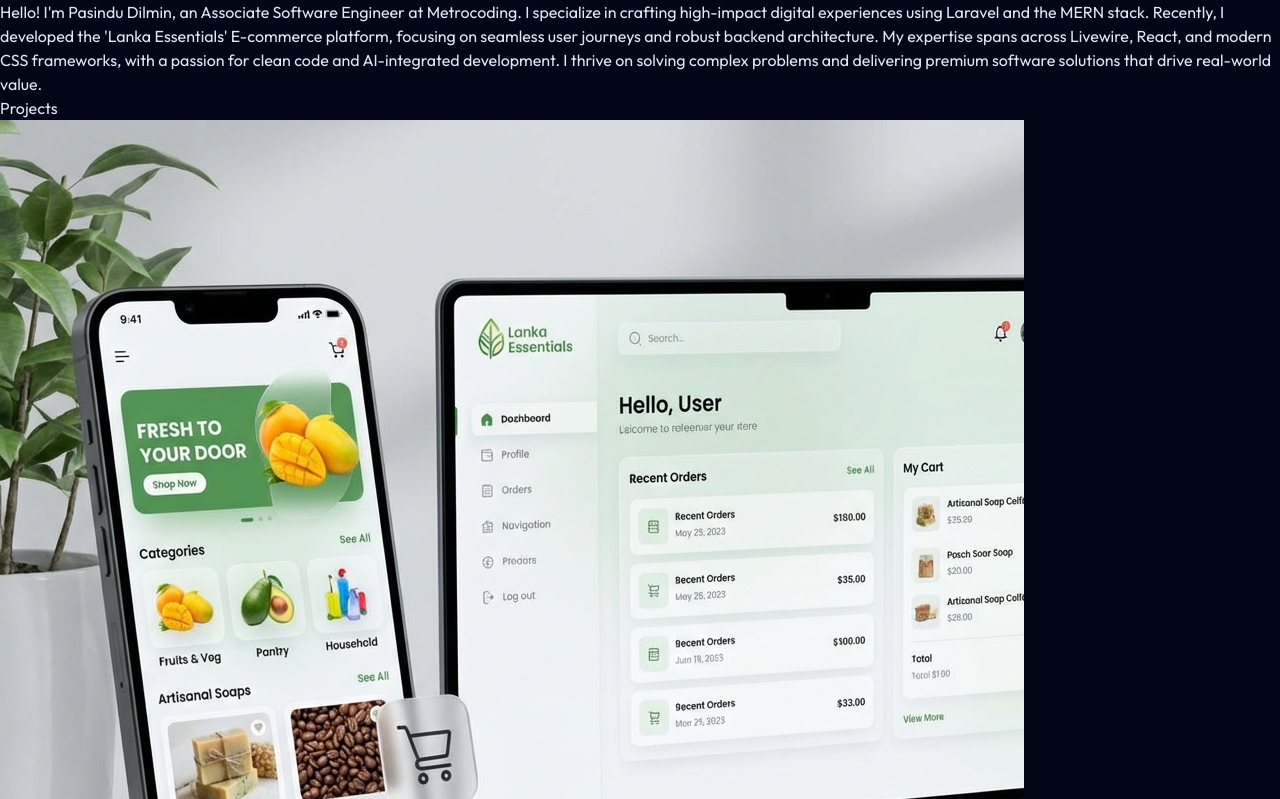
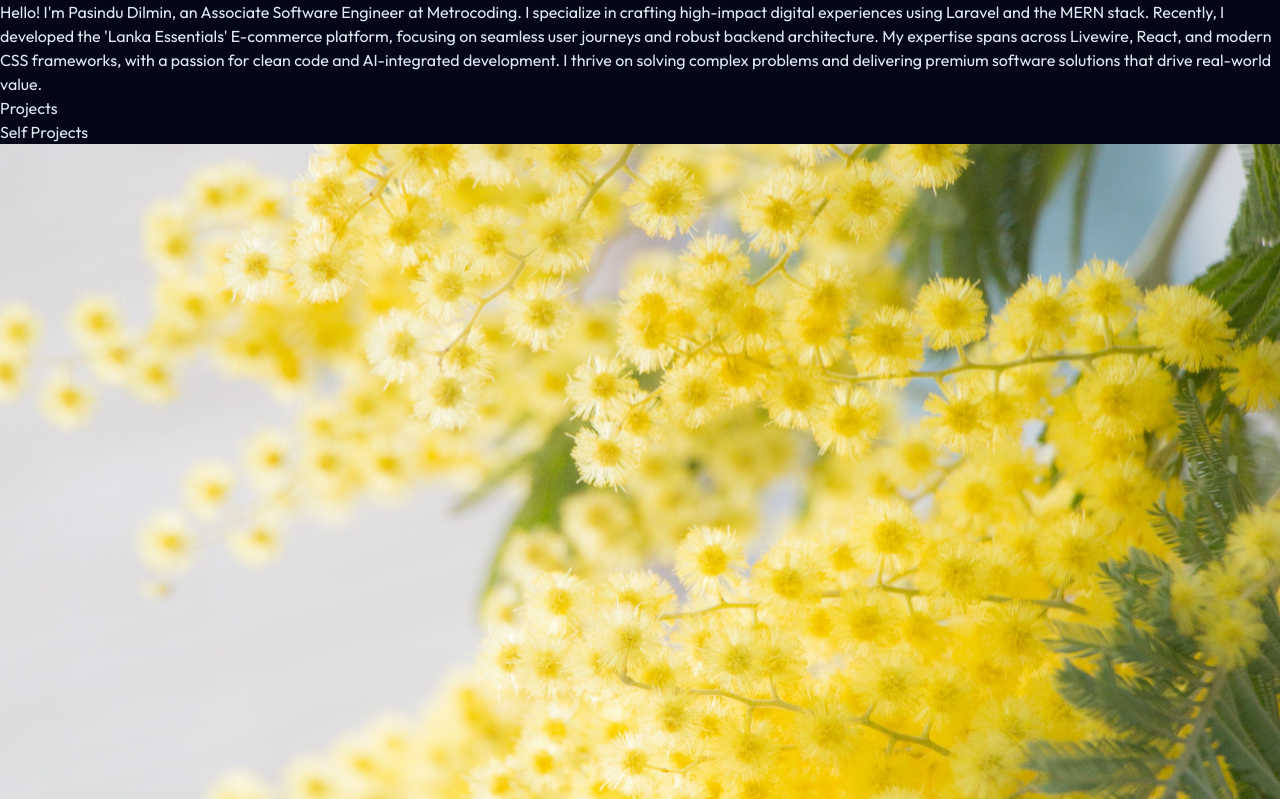
Before and after one commit to dilminx/portfolio, a React (Vite) app: page / in a window 1280 px wide. Shown: the part 1141-1940 px from the top of the page. Built offline with nearby package versions, Linux system fonts and the light colour scheme.

Commit message:
add project and style

```diff
--- a/src/components/Projects.jsx
+++ b/src/components/Projects.jsx
@@ -16,6 +16,17 @@
         Projects
       </motion.h2>
       <div className='max-w-7xl mx-auto px-4'>
+        {PROJECTS.map((group, groupIndex) => (
+          <div key={groupIndex} className="mb-16">
+            <motion.h3
+              initial={{ opacity: 0, y: 20 }}
+              whileInView={{ opacity: 1, y: 0 }}
+              transition={{ duration: 0.5 }}
+              viewport={{ once: true }}
+              className="mb-8 text-2xl font-semibold text-center text-gray-400 md:text-3xl tracking-wide"
+            >
+              {group.category}
+            </motion.h3>
             <motion.div
               initial="hidden"
               whileInView="visible"
@@ -26,7 +37,7 @@
               }}
               className='flex flex-wrap justify-center gap-6'
             >
-          {PROJECTS.map((project, index) => (
+              {group.projects.map((project, index) => (
                 <motion.div
                   key={index}
                   variants={{
@@ -45,6 +56,8 @@
               ))}
             </motion.div>
           </div>
+        ))}
+      </div>
     </section>
   )
 }
--- a/src/constants/index.jsx
+++ b/src/constants/index.jsx
@@ -21,13 +21,14 @@
 import image5 from "../assets/project5.jpeg";
 import image6 from "../assets/project6.jpeg";
 import image7 from "../assets/poerfolio.jpg";
+import image8 from "../assets/project1.jpeg";
 
 export const NAVIGATION_LINKS = [
   { label: "About", href: "#about" },
   { label: "Projects", href: "#projects" },
   { label: "Skills", href: "#skills" },
   { label: "Contact", href: "#contactform" },
-  { label: "Download Resume", href: "https://drive.google.com/file/d/12Sery1rr8sDVp0QvWxv7JEM4YFJauMNl/view?usp=sharing" },
+  { label: "Download Resume", href: "https://drive.google.com/file/d/17B1noqH8xl0taWqsP3pfLwYpboFm8PRc/view?usp=sharing" },
 ];
 
 export const PROFILE = {
@@ -44,12 +45,41 @@
 
 export const PROJECTS = [
   {
+    category: "Self Projects",
+    projects: [
+      {
+        title: "Glenexa Business Platform",
+        subtitle:
+          "Built and deployed a professional business platform for Glenexa Ltd using Next.js and Resend API, featuring an automated inquiry system and optimized infrastructure on Hostinger.",
+        href: "https://glenexa.co.uk/",
+        image: image8,
+      },
+      {
         title: "Lanka Essentials E-commerce Platform",
         subtitle:
           "A comprehensive essentials delivery platform built with Laravel, Livewire, and MySQL. Features include optimized search, secure checkout, and a sleek modern UI.",
-    href: "http://lankanemart.linkpc.net./",
+        href: "http://lankanessentials.run.place/",
         image: image_lanka,
       },
+      {
+        title: "Hospital & Lab Management System",
+        subtitle:
+          "A university project built with Laravel, Bootstrap, and MySQL to manage appointments, lab reports, and role-based access.",
+        href: "https://hospitalandlabsl.run.place./",
+        image: image3,
+      },
+      {
+        title: "Personal Portfolio",
+        subtitle:
+          "A personal portfolio website designed with React and Tailwind CSS to showcase projects and experience.",
+        href: "https://portfolio-psi-two-16.vercel.app/",
+        image: image7,
+      },
+    ],
+  },
+  {
+    category: "Associate Software Career Projects",
+    projects: [
       {
         title: "Overo Cargo",
         subtitle:
@@ -71,13 +101,11 @@
         href: "https://www.linkedin.com/in/pasindu-dilmin-6b728927b/details/projects/",
         image: image4,
       },
+    ],
+  },
   {
-    title: "Hospital & Lab Management System",
-    subtitle:
-      "A university project built with Laravel, Bootstrap, and MySQL to manage appointments, lab reports, and role-based access.",
-    href: "",
-    image: image3,
-  },
+    category: "Internship Career Projects",
+    projects: [
       {
         title: "Procurement ERP – Chandisa Company",
         subtitle:
@@ -92,12 +120,7 @@
         href: "https://www.linkedin.com/in/pasindu-dilmin-6b728927b/details/projects/",
         image: image6,
       },
-  {
-    title: "Personal Portfolio",
-    subtitle:
-      "A personal portfolio website designed with React and Tailwind CSS to showcase projects and experience.",
-    href: "https://portfolio-psi-two-16.vercel.app/",
-    image: image7,
+    ],
   },
 ];
 
```
Lines whose indentation alone changed are shown as unchanged.
